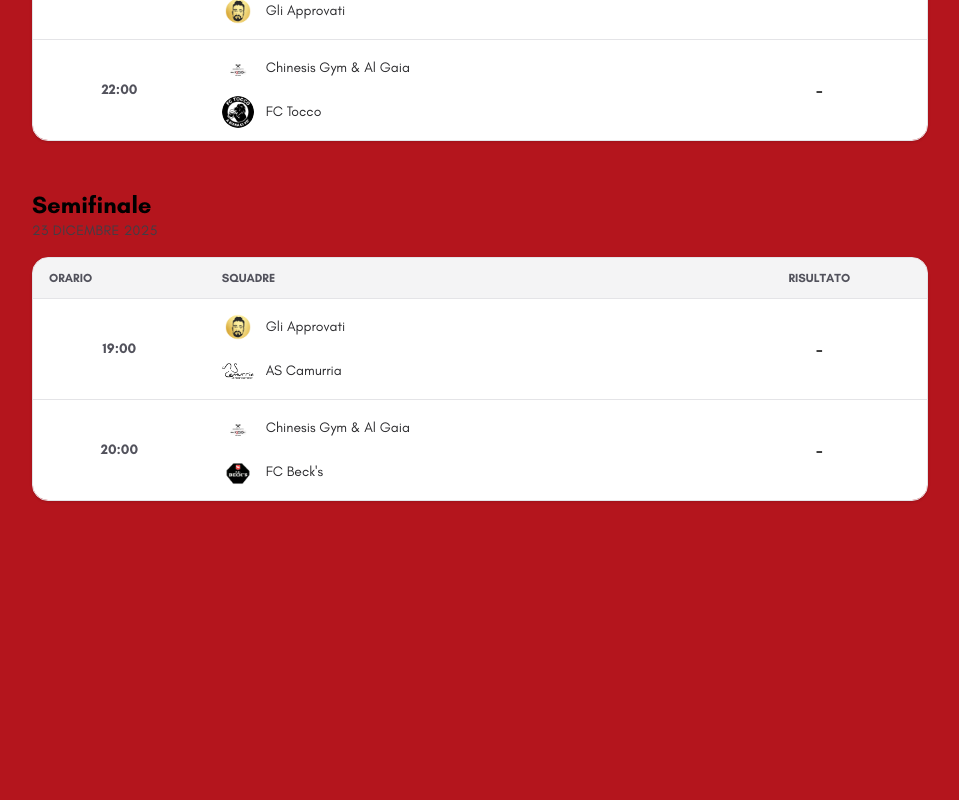
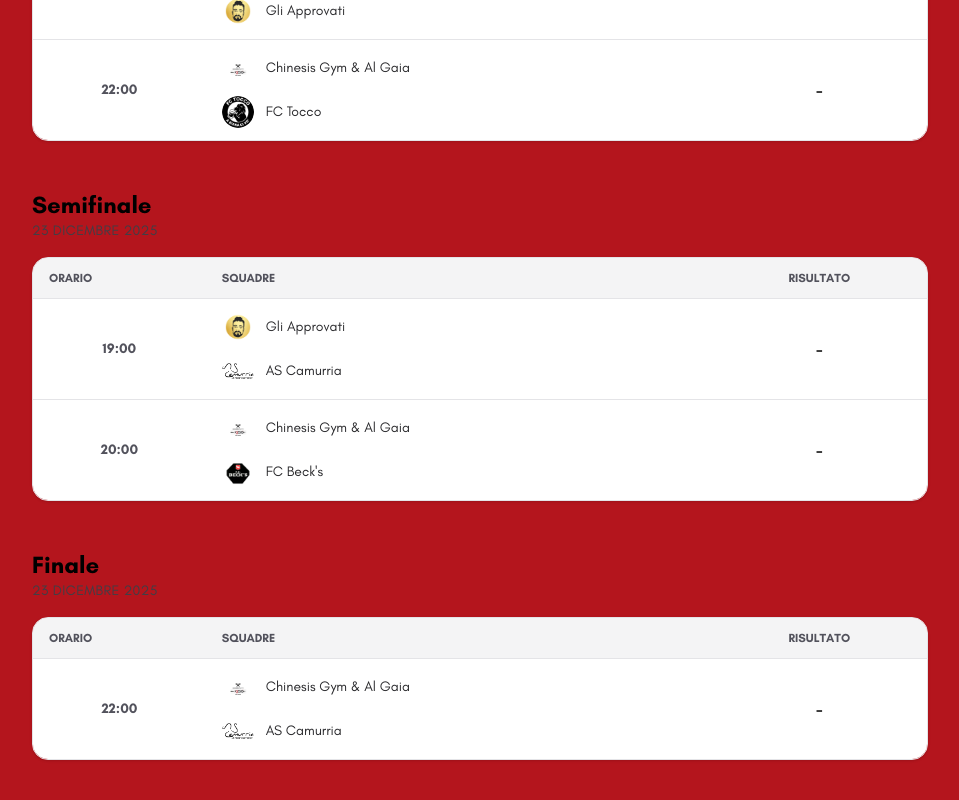
Before and after one commit to coppadeileoni/fantakings, a Next.js app: page /torneo in a window 1280 px wide. Shown: the part 2203-3003 px from the top of the page, without its empty margins (160-1119 px from the left). Before the commit the page ends 2768 px from the top, so only its background shows below. Built offline with nearby package versions, Linux system fonts and the light colour scheme.

Commit message:
feat: add final

```diff
--- a/app/data/matches.ts
+++ b/app/data/matches.ts
@@ -127,4 +127,11 @@ export const MATCHES: Match[] = [
     awayTeam: "FC Beck's",
     date: new Date("2025-12-23T20:00:00"),
   },
+  {
+    id: "match-19",
+    type: { type: "playoff", stage: "finals" },
+    homeTeam: "Chinesis Gym & Al Gaia",
+    awayTeam: "AS Camurria",
+    date: new Date("2025-12-23T22:00:00"),
+  },
 ];
```
